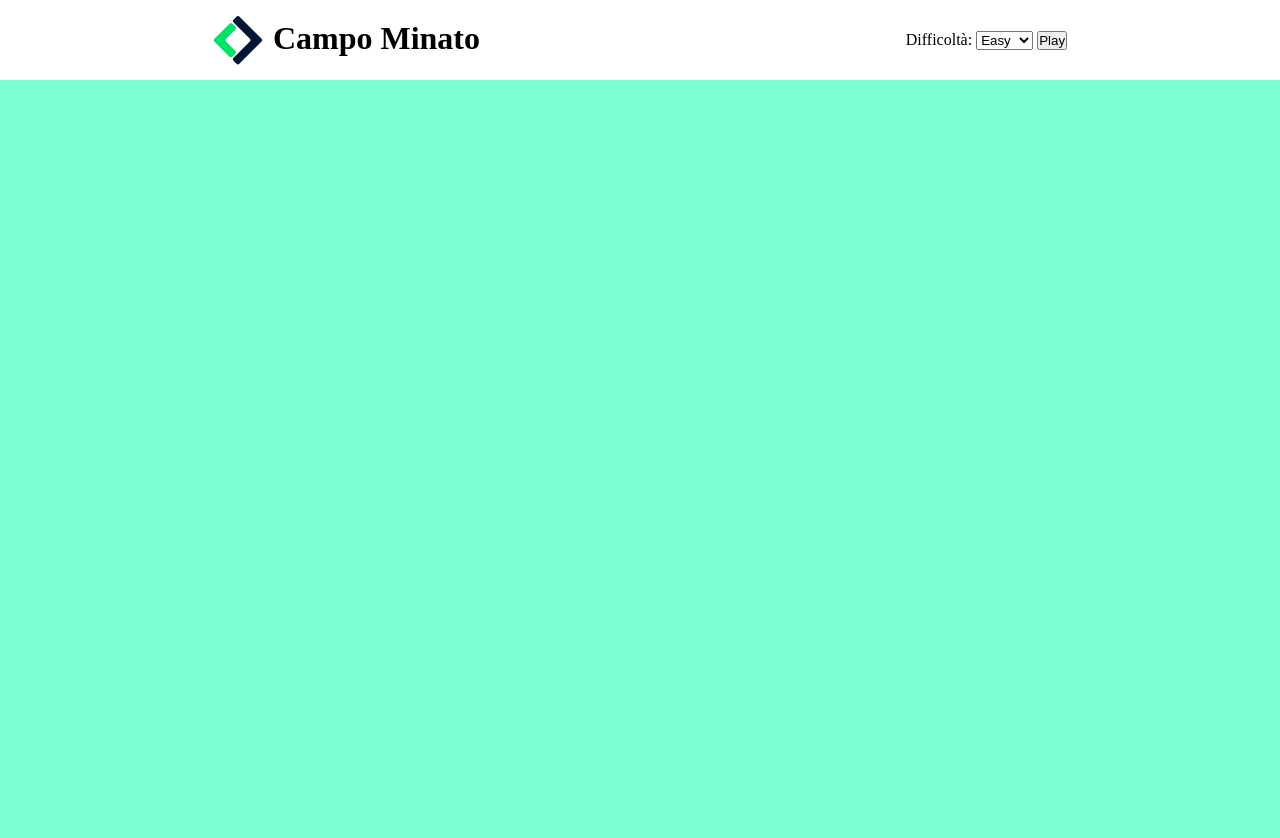
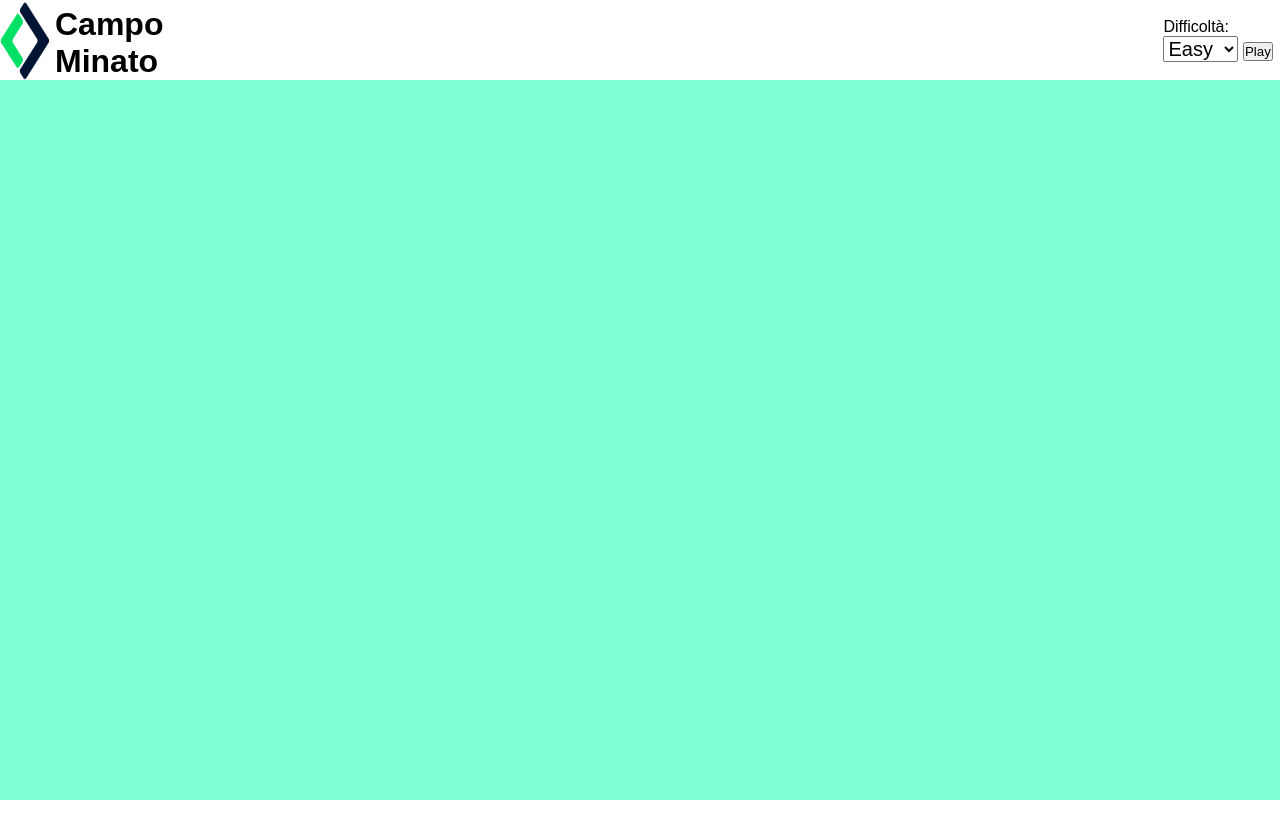
Before and after one commit to Giuseppe-Lo-Re/js-campominato-dom, a plain HTML site: page index.html in a window 1280 px wide. After the commit the page ends 800 px from the top, so only its background shows below. Drawn offline with Linux system fonts and the light colour scheme.

Commit message:
add some styles

```diff
--- a/css/style.css
+++ b/css/style.css
@@ -5,6 +5,10 @@
     box-sizing: border-box;
 }
 
+/* Common */
+body {
+    font-family: sans-serif;
+}
 
 /* Header */
 header {
@@ -28,14 +32,17 @@ header {
 }
 
 h1 {
-    padding-left: 10px;
-    padding-top: 5px;
+    padding: 5px 1000px 0 5px;
+}
+
+#user-level {
+    font-size: 20px;
 }
 
 /* Main */
 main {
     background-color: #7fffd4;
-    padding: 100px;
+    padding: 50px;
 }
 
 #main-grid {
@@ -72,13 +79,18 @@ main {
 
 .square.red {
     background-color: red;
+    color: white;
 }
 
 .square.blue {
     background-color: skyblue;
+    color: white;
 }
 
 #user-message {
     padding-left: 50px;
     font-weight: 700;
+    font-size: 30px;
+    text-align: center;
+    padding-top: 20px;
 }
```
